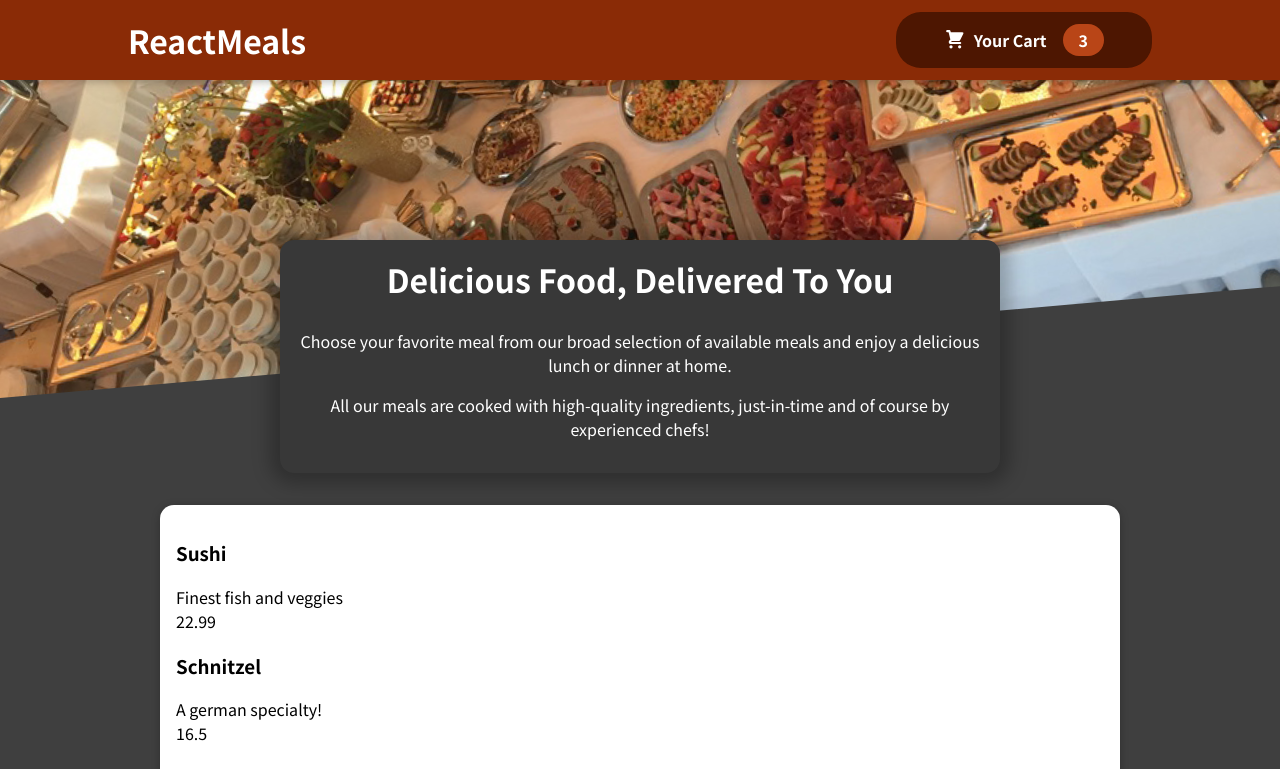
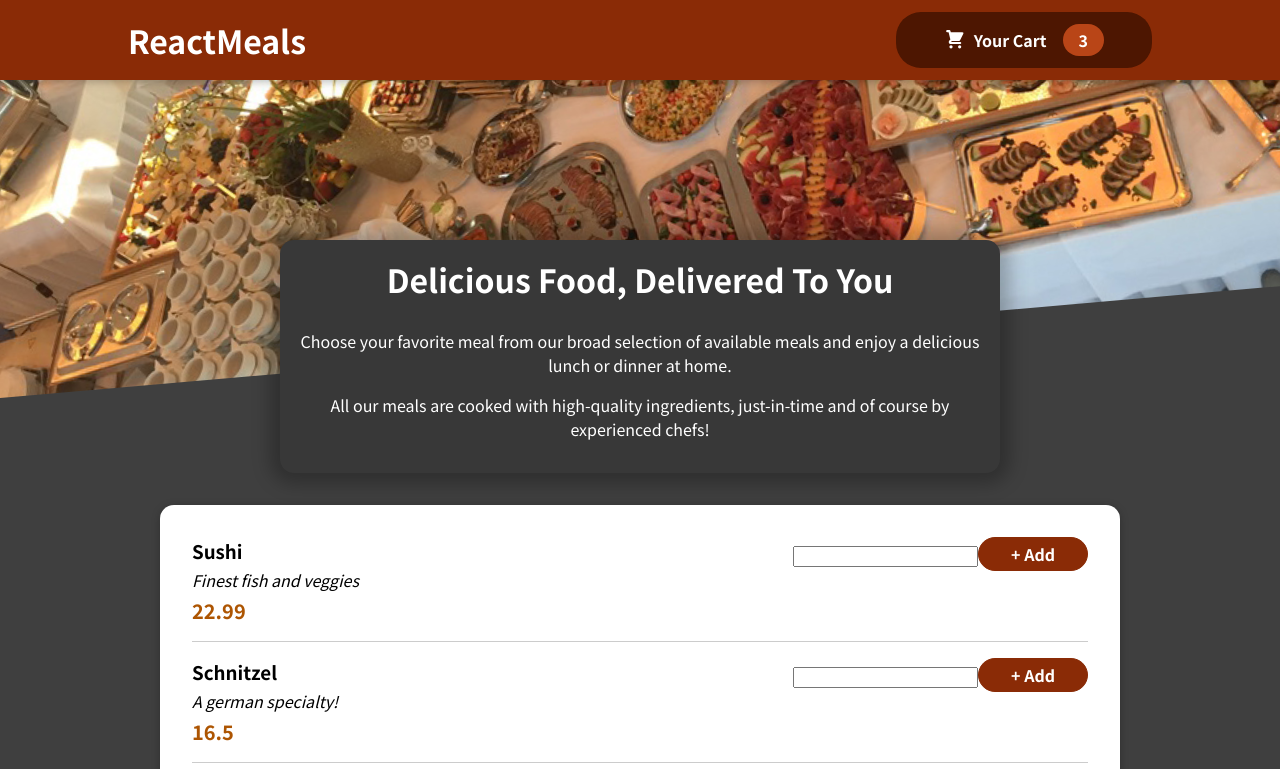
Before and after one commit to agrharsh2000/PizzaStoreReact, a React (Create React App) app: page / in a window 1280 px wide. Shown: the top 769 px of the page. Built offline with nearby package versions, Linux system fonts and the light colour scheme.

Commit message:
added mealitemform component

```diff
--- a/src/components/Meals/MealItem/MealItem.js
+++ b/src/components/Meals/MealItem/MealItem.js
@@ -1,5 +1,5 @@
 import classes from "./MealItem.module.css";
-
+import MealItemForm from "./MealItemForm";
 const MealItem = (props) => {
   const price = `$${props.price.toFixed(2)}`;
   return (
@@ -9,7 +9,9 @@ const MealItem = (props) => {
         <div className={classes.description}>{props.description}</div>
         <div className={classes.price}>{props.price}</div>
       </div>
-      <div></div>
+      <div>
+        <MealItemForm />
+      </div>
     </li>
   );
 };
--- a/src/components/Meals/MealItem/MealItem.module.css
+++ b/src/components/Meals/MealItem/MealItem.module.css
@@ -0,0 +1,22 @@
+.meal {
+    display: flex;
+    justify-content: space-between;
+    margin: 1rem;
+    padding-bottom: 1rem;
+    border-bottom: 1px solid #ccc;
+  }
+
+  .meal h3 {
+    margin: 0 0 0.25rem 0;
+  }
+
+  .description {
+    font-style: italic;
+  }
+
+  .price {
+    margin-top: 0.25rem;
+    font-weight: bold;
+    color: #ad5502;
+    font-size: 1.25rem;
+  }
--- a/src/components/Meals/MealItem/MealItemForm.js
+++ b/src/components/Meals/MealItem/MealItemForm.js
@@ -0,0 +1,12 @@
+import classes from "./MealItemForm.module.css";
+
+const MealItemForm = (props) => {
+  return (
+    <form className={classes.form}>
+      <input />
+      <button>+ Add</button>
+    </form>
+  );
+};
+
+export default MealItemForm;
--- /dev/null
+++ b/src/components/Meals/MealItem/MealItemForm.module.css
@@ -0,0 +1,20 @@
+.form {
+    text-align: right;
+  }
+
+  .form button {
+    font: inherit;
+    cursor: pointer;
+    background-color: #8a2b06;
+    border: 1px solid #8a2b06;
+    color: white;
+    padding: 0.25rem 2rem;
+    border-radius: 20px;
+    font-weight: bold;
+  }
+
+  .form button:hover,
+  .form button:active {
+    background-color: #641e03;
+    border-color: #641e03;
+  }
```
Also changed, not shown: src/components/UI/Input.js (added, +12 -0 lines), src/components/UI/Input.module.css (added).
